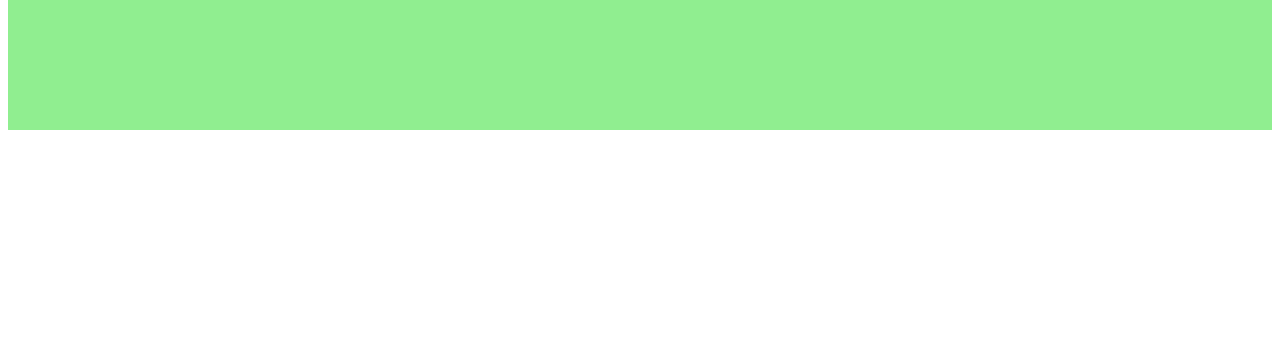
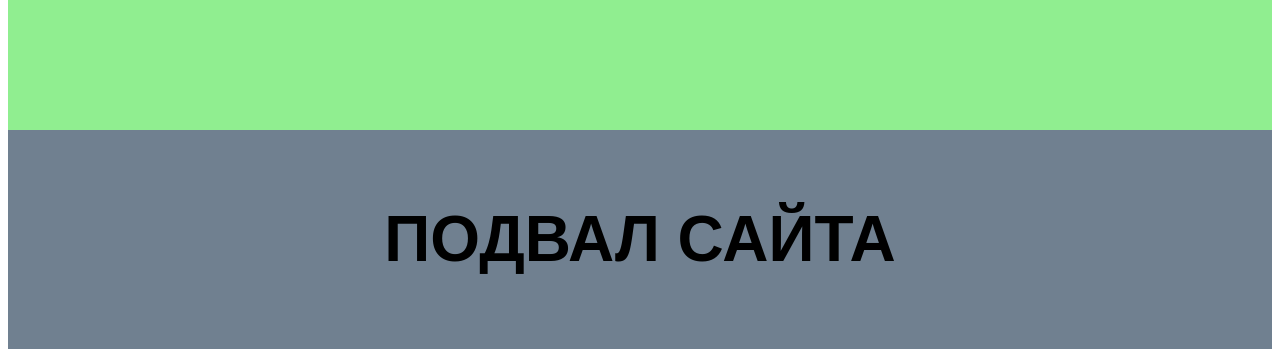
Before and after one commit to segura-deluna/intensive-day, a plain HTML site: page index.html in a window 1280 px wide. Shown: the part 527-884 px from the top of the page. Before the commit the page ends 800 px from the top, so only its background shows below. Drawn offline with Linux system fonts and the light colour scheme.

Commit message:
Footer ready

```diff
--- a/index.html
+++ b/index.html
@@ -19,6 +19,10 @@
 		<h1>ОСНОВНОЙ КОНТЕНТ</h1>
 	</main>
 
+	<footer class="footer">
+		<h1>ПОДВАЛ САЙТА</h1>
+	</footer>
+
 </body>
 
 </html>
--- a/main.css
+++ b/main.css
@@ -14,3 +14,11 @@
 	font-family: sans-serif;
 	text-align: center;
 }
+
+.footer {
+	background: SlateGray;
+	padding: 30px 100px;
+	font-size: 32px;
+	font-family: sans-serif;
+	text-align: center;
+}
```
